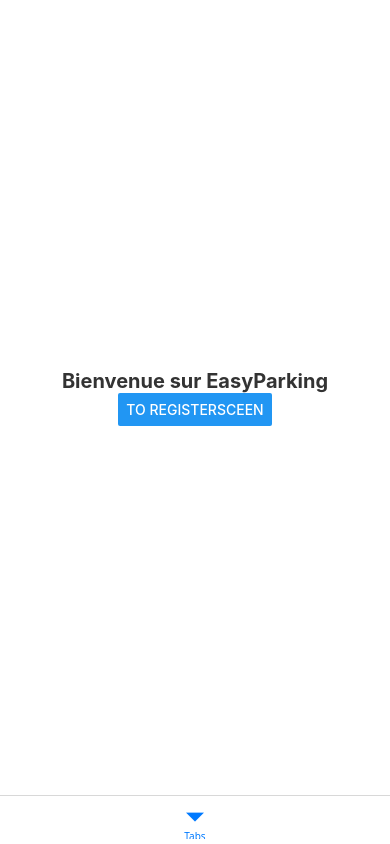
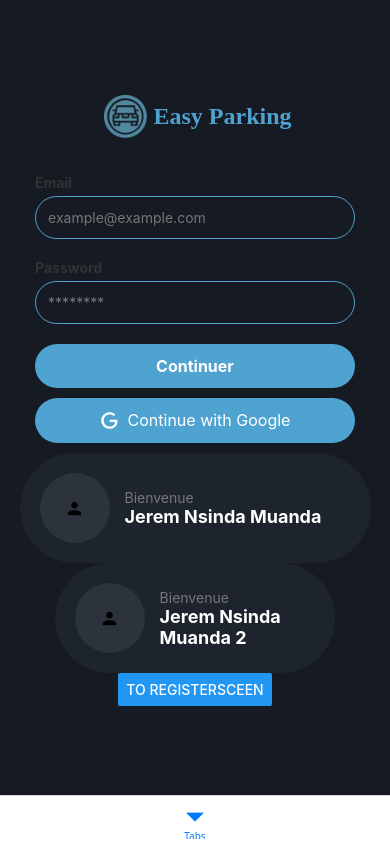
Before and after one commit to khevin00/React-EasyParking, a React Native app in the folder easyParking/: screen /HomeScreen in a window 390 px wide. Built offline with nearby package versions, Linux system fonts and the light colour scheme.

Commit message:
version 18-12-24

```diff
--- a/easyParking/App.js
+++ b/easyParking/App.js
@@ -2,6 +2,8 @@
 import { View, Text, Image, StyleSheet } from 'react-native';
 import { Button } from 'react-native';
 import React, { useEffect, useState } from 'react';
+import Logo from './components/LogoAndTitle';
+
 /* import de screens*/
 import RegisterScreen from './screens/RegisterScreen';
 import HomeScreen from './screens/HomeScreen';
@@ -25,14 +27,8 @@
   if (isLoading) {
     return (
       <View style={styles.container}>
-          <View style={styles.rowContainer}>
-            <Image
-              source={require('./assets/icons/logo.png')}
-              style={styles.logo}
-            />
-            <Text style={styles.title}>Easy Parking</Text>
-          </View>
-          </View>
+      <Logo />
+    </View>
     );
   }
 
@@ -52,18 +48,5 @@
     justifyContent: 'center',
     alignItems: 'center',
   },
-  rowContainer: {
-    flexDirection: 'row',
-    alignItems: 'center',
-  },
-  logo: {
-    width: 55,
-    height:55,
-  },
-  title: {
-    color: '#4FA3D1',
-    fontSize: 24,
-    fontWeight: 'bold',
-    fontFamily: 'Plus Jakarta Sans',
-  },
+
 });
--- /dev/null
+++ b/easyParking/components/Button.js
@@ -0,0 +1,29 @@
+import React from 'react';
+import { TouchableOpacity, View, Text, StyleSheet } from 'react-native';
+
+export default function Button(props) {
+    return(
+        <TouchableOpacity style={[styles.button, {backgroundColor: props.color}]} /*onPress={onPress}*/>
+            <Text style = {styles.text}>{props.title}</Text>
+        </TouchableOpacity>
+    );
+}
+
+const styles = StyleSheet.create({
+    button: {
+        paddingVertical: 12,
+        borderRadius: 8,
+        alignItems: 'center',
+        marginBottom: 10,
+        width: '82%',
+        borderRadius: 25,
+    },
+      text: {
+        color: '#FFF',
+        fontWeight: 'bold',
+        fontSize: 16,
+    },
+    onPress: {
+        backgroundColor: 'green',
+    }
+  });
--- /dev/null
+++ b/easyParking/components/ChampField.js
@@ -0,0 +1,36 @@
+import React from 'react';
+import { View, Text, TextInput, StyleSheet } from 'react-native';
+
+export default function ChampField(props) {
+  return (
+    <View style={styles.container}>
+      <Text style={styles.label}>{props.titleLabel}</Text>
+      <TextInput
+        style={styles.input}
+        placeholder={props.titleField}
+        placeholderTextColor="#777"
+        secureTextEntry={props.secureTextEntry || false}
+      />
+    </View>
+  );
+}
+
+const styles = StyleSheet.create({
+  container: {
+    marginBottom: 20,
+    width: '82%',
+  },
+  label: {
+    color: '#333',
+    marginBottom: 5,
+    fontWeight: 'bold',
+  },
+  input: {
+    backgroundColor: '#151A23',
+    borderRadius: 25,
+    padding: 12,
+    color: '#333',
+    borderWidth: 1,
+    borderColor: '#4FA3D1',
+  },
+});
--- /dev/null
+++ b/easyParking/components/LogoAndTitle.js
@@ -0,0 +1,37 @@
+import React from 'react';
+import { View, Text, Image, StyleSheet } from 'react-native';
+
+export default function LogoAndTitle() {
+  return (
+        <View style={styles.container}>
+            <View style={styles.rowContainer}>
+               <Image
+                 source={require('../assets/icons/logo.png')}
+                 style={styles.logo}
+               />
+               <Text style={styles.title}>Easy Parking</Text>
+            </View>
+        </View>
+    );
+}
+
+const styles = StyleSheet.create({
+  container: {
+    alignItems: 'center',
+    marginBottom: 30,
+  },
+  rowContainer: {
+    flexDirection: 'row',
+    alignItems: 'center',
+  },
+  logo: {
+    width: 55,
+    height:55,
+  },
+  title: {
+    color: '#4FA3D1',
+    fontSize: 24,
+    fontWeight: 'bold',
+    fontFamily: 'Plus Jakarta Sans',
+  },
+});
--- /dev/null
+++ b/easyParking/components/ProfileLocationCard.js
@@ -0,0 +1,53 @@
+import React from 'react';
+import { View, Text, Image, StyleSheet } from 'react-native';
+import { MaterialCommunityIcons } from '@expo/vector-icons';
+
+export default function ProfileLocationCard(props){
+    return(
+        <View style={[styles.container,props.style]}>
+
+            <View style={styles.iconContainer}>
+                <MaterialCommunityIcons name="account" size={20} />
+            </View>
+
+            <View style={styles.textContainer}>
+                <Text style={styles.subtitle}>{props.title}</Text>
+                <Text style={styles.mainText}>{props.information}</Text>
+            </View>
+        </View>
+    );
+
+}
+
+const styles = StyleSheet.create({
+  container: {
+    flexDirection: 'row',
+    alignItems: 'center',
+    backgroundColor: '#1E242D',
+    borderRadius: 100,
+    padding: 20,
+    width: '72%',
+    alignSelf: 'center',
+  },
+  iconContainer: {
+    width: 70,
+    height: 70,
+    borderRadius: 35,
+    backgroundColor: '#2C333D',
+    justifyContent: 'center',
+    alignItems: 'center',
+    marginRight: 15,
+  },
+  textContainer: {
+    flex: 1,
+  },
+  subtitle: {
+    color: '#777',
+    fontSize: 14,
+  },
+  mainText: {
+    color: '#FFF',
+    fontSize: 18,
+    fontWeight: 'bold',
+  },
+});
--- /dev/null
+++ b/easyParking/components/SocialButton.js
@@ -0,0 +1,31 @@
+import React from 'react';
+import { TouchableOpacity, View, Text, StyleSheet, icon} from 'react-native';
+import Icon from 'react-native-vector-icons/MaterialCommunityIcons';
+import { MaterialCommunityIcons } from '@expo/vector-icons';
+
+export default function SocialButton (props) {
+    return(
+        <TouchableOpacity style={styles.button}>
+            <MaterialCommunityIcons name={props.icon} size={20} color="white" />
+            <Text style={styles.text}>{props.title}</Text>
+        </TouchableOpacity>
+    )
+}
+
+const styles = StyleSheet.create({
+    button: {
+        backgroundColor: '#4FA3D1',
+        paddingVertical: 12,
+        borderRadius: 8,
+        marginBottom: 10,
+        width: '82%',
+        borderRadius: 25,
+        flexDirection: 'row',
+        justifyContent: 'center',
+    },
+    text: {
+      color: '#FFF',
+      fontSize: 16,
+      marginLeft: 8,
+    },
+  });
--- a/easyParking/components/TabNavigator.js
+++ b/easyParking/components/TabNavigator.js
@@ -1,6 +1,5 @@
 import HomeScreen from '../screens/HomeScreen';
 import RegisterScreen from '../screens/RegisterScreen';
-import SplashScreen from '../screens/SplashScreen';
 
 import { createNativeStackNavigator } from '@react-navigation/native-stack';
 const Stack = createNativeStackNavigator();
--- a/easyParking/package.json
+++ b/easyParking/package.json
@@ -9,6 +9,11 @@
     "web": "expo start --web"
   },
   "dependencies": {
+    "@fortawesome/fontawesome-svg-core": "^6.7.2",
+    "@fortawesome/free-brands-svg-icons": "^6.7.2",
+    "@fortawesome/free-regular-svg-icons": "^6.7.2",
+    "@fortawesome/free-solid-svg-icons": "^6.7.2",
+    "@fortawesome/react-native-fontawesome": "^0.3.2",
     "@react-navigation/bottom-tabs": "^7.2.0",
     "@react-navigation/native": "^7.0.14",
     "@react-navigation/native-stack": "^7.2.0",
@@ -20,6 +25,7 @@
     "react-native-reanimated": "^3.16.5",
     "react-native-safe-area-context": "^5.0.0",
     "react-native-screens": "^4.3.0",
+    "react-native-svg": "^15.10.1",
     "react-native-vector-icons": "^10.2.0"
   },
   "devDependencies": {
--- a/easyParking/screens/HomeScreen.js
+++ b/easyParking/screens/HomeScreen.js
@@ -1,14 +1,34 @@
 import React from 'react';
+import { FontAwesomeIcon } from '@fortawesome/react-native-fontawesome';
 import { View, Text, StyleSheet } from 'react-native';
 import { useNavigation } from '@react-navigation/native';
 import { Button } from 'react-native';
+import ChampField from '../components/ChampField';
+import SimpleButton from '../components/Button';
+import SocialButton from '../components/SocialButton';
+import Logo from '../components/LogoAndTitle';
+import ProfileLocationCard from '../components/ProfileLocationCard';
 
 export default function HomeScreen() {
     const navigation = useNavigation();
 
   return (
     <View style={styles.container}>
-      <Text style={styles.text}>Bienvenue sur EasyParking</Text>
+      <Logo />
+      <ChampField titleLabel="Email" titleField="example@example.com" />
+      <ChampField titleLabel="Password" titleField="********" secureTextEntry={true} />
+      <SimpleButton
+        color="#4FA3D1" title="Continuer"/>
+      <SocialButton
+        title="Continue with Google"
+        icon="google"
+      />
+      <ProfileLocationCard style={styles.largeCard}
+        title="Bienvenue"
+        information="Jerem Nsinda Muanda"/>
+        <ProfileLocationCard
+        title="Bienvenue"
+        information="Jerem Nsinda Muanda 2" />
       <Button title="To RegisterSceen" onPress={() => navigation.navigate('RegisterScreen')} />
     </View>
   );
@@ -19,11 +39,17 @@
     flex: 1,
     justifyContent: 'center',
     alignItems: 'center',
-    backgroundColor: '#fff',
+    backgroundColor: '#151A23',
   },
   text: {
     fontSize: 20,
     fontWeight: 'bold',
     color: '#333',
   },
+  test: {
+    height: 500,
+  },
+  largeCard: {
+    width: '90%'
+  },
 });
```
Also changed, not shown: 1 other file (tests, documents, lock files or other folders).
